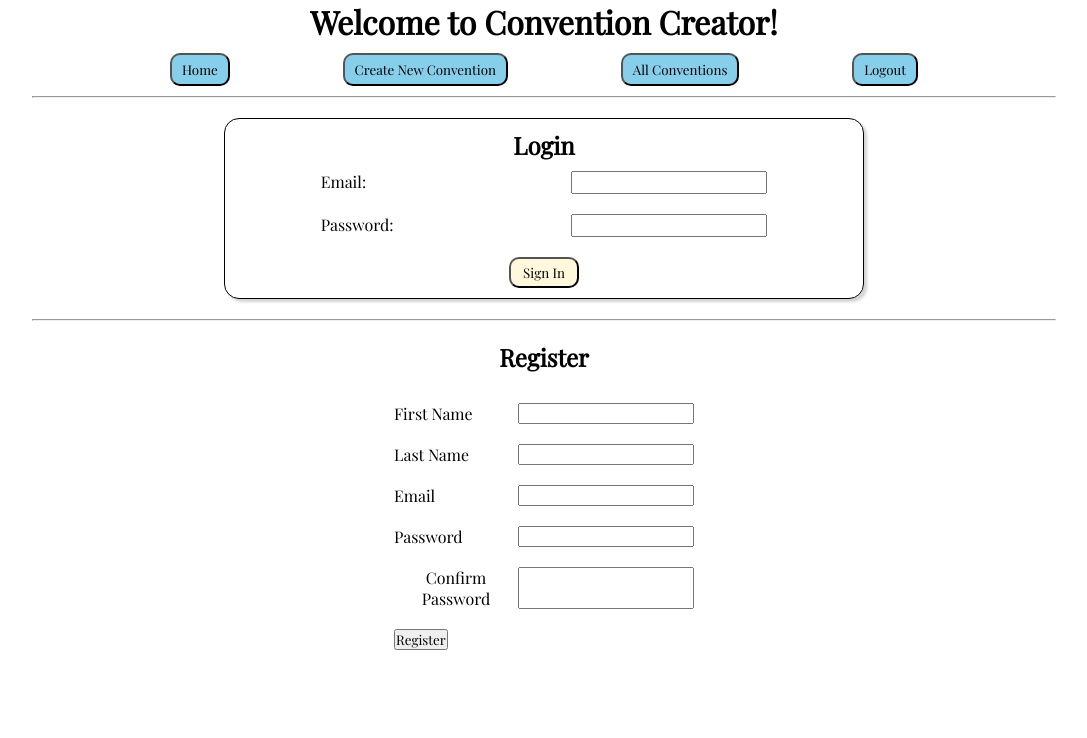
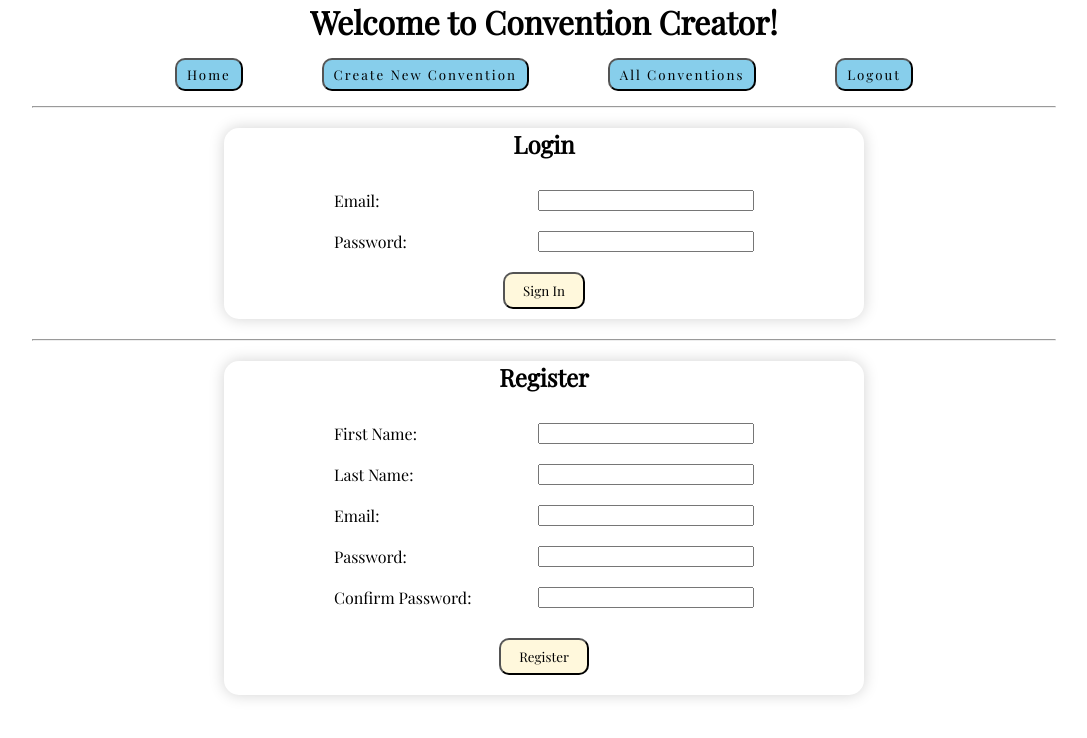
Before and after one commit to BrianTheLion328/HorrorConventionWebsite, a React (Create React App) app in the folder client/: page / in a window 1280 px wide. Shown: the top 738 px of the page, without its empty margins (96-1183 px from the left). Built offline with nearby package versions, Linux system fonts and the light colour scheme.

Commit message:
edited more styles

```diff
--- a/client/src/App.css
+++ b/client/src/App.css
@@ -247,7 +247,7 @@ span.your-conventions-link  {
 /* HEADER STYLING */
 .main-header {
   width: 60%;
-  padding: 10px;
+  padding: 15px;
   margin: 10px;
   display: flex;
   justify-content: space-between;
@@ -257,17 +257,19 @@ span.your-conventions-link  {
   background-color: skyblue;
   padding: 6px 10px;
   border-radius: 10px;
+  letter-spacing: 2px;
 }
 
 /* LOGIN FORM */
 .login-container {
   width: 50%;
   margin: 20px auto;
-  border: 1px solid black;
+  /* border: 1px solid black; */
   border-radius: 15px;
-  box-shadow: 3px 3px 3px lightgray;
+  box-shadow: 0px 0px 15px lightgray;
 }
 .login-form{
+  margin: 20px;
   display: flex;
   flex-direction: column;
 }
@@ -278,11 +280,11 @@ span.your-conventions-link  {
   margin: 10px auto;
 }
 .login-form-div input {
-  padding: 1px 10px;
+  padding-left: 40px;
 }
 .login-submit-button {
   background-color: cornsilk;
-  padding: 5px 12px;
+  padding: 8px 18px;
   border-radius: 10px;
   margin: 10px;
 }
@@ -293,6 +295,8 @@ span.your-conventions-link  {
 .register-container {
   width: 50%;
   margin: 20px auto;
+  border-radius: 15px;
+  box-shadow: 0px 0px 15px lightgray;
 }
 .register-form {
   margin: 20px;
@@ -301,7 +305,16 @@ span.your-conventions-link  {
 }
 .register-form-div {
   display: flex;
-  width: 50%;
+  width: 70%;
   justify-content: space-between;
   margin: 10px auto;
 }
+.register-form-div input{
+  padding-left: 40px;
+}
+.register-submit-button {
+  background-color: cornsilk;
+  padding: 8px 18px;
+  border-radius: 10px;
+  margin: 10px auto;
+}
--- a/client/src/components/RegisterUser.js
+++ b/client/src/components/RegisterUser.js
@@ -55,7 +55,7 @@ export default function RegisterUser(props) {
             }
             <form className="register-form" onSubmit={register}>
                 <div className="register-form-div">
-                    <label>First Name</label>
+                    <label>First Name:</label>
                     {
                         errs.firstName ?
                         <span className="error-text">{errs.firstName.message}</span>
@@ -64,7 +64,7 @@ export default function RegisterUser(props) {
                     <input type="text" name="firstName" value={firstName} onChange={(e) => setFirstName(e.target.value)}/>
                 </div>
                 <div className="register-form-div">
-                    <label>Last Name</label>
+                    <label>Last Name:</label>
                     {
                         errs.lastName ?
                         <span className="error-text">{errs.lastName.message}</span>
@@ -73,7 +73,7 @@ export default function RegisterUser(props) {
                     <input type="text" name="lastName" value={lastName} onChange={(e) => setLastName(e.target.value)} />
                 </div>
                 <div className="register-form-div">
-                    <label>Email</label>
+                    <label>Email:</label>
                     {
                         errs.email ?
                         <span className="error-text">{errs.email.message}</span>
@@ -82,7 +82,7 @@ export default function RegisterUser(props) {
                     <input type="text" name="email" value={email} onChange={(e) => setEmail(e.target.value)} />
                 </div>
                 <div className="register-form-div">
-                    <label>Password</label>
+                    <label>Password:</label>
                     {
                         errs.password ?
                         <span className="error-text">{errs.password.message}</span>
@@ -91,7 +91,7 @@ export default function RegisterUser(props) {
                     <input type="password" name="password" value={password} onChange={(e) => setPassword(e.target.value)} />
                 </div>
                 <div className="register-form-div">
-                    <label>Confirm Password</label>
+                    <label>Confirm Password:</label>
                     {
                         errs.confirmPassword ?
                         <span className="error-text">{errs.confirmPassword.message}</span>
@@ -100,7 +100,7 @@ export default function RegisterUser(props) {
                     <input type="password" name="confirmPassword" value={confirmPassword} onChange={(e) => setConfirmPassword(e.target.value)} />
                 </div>
                 <div className="register-form-div register-form-button">
-                    <button type="submit">Register</button>
+                    <button className="register-submit-button" type="submit">Register</button>
                 </div>
             </form>
         </div>
```
